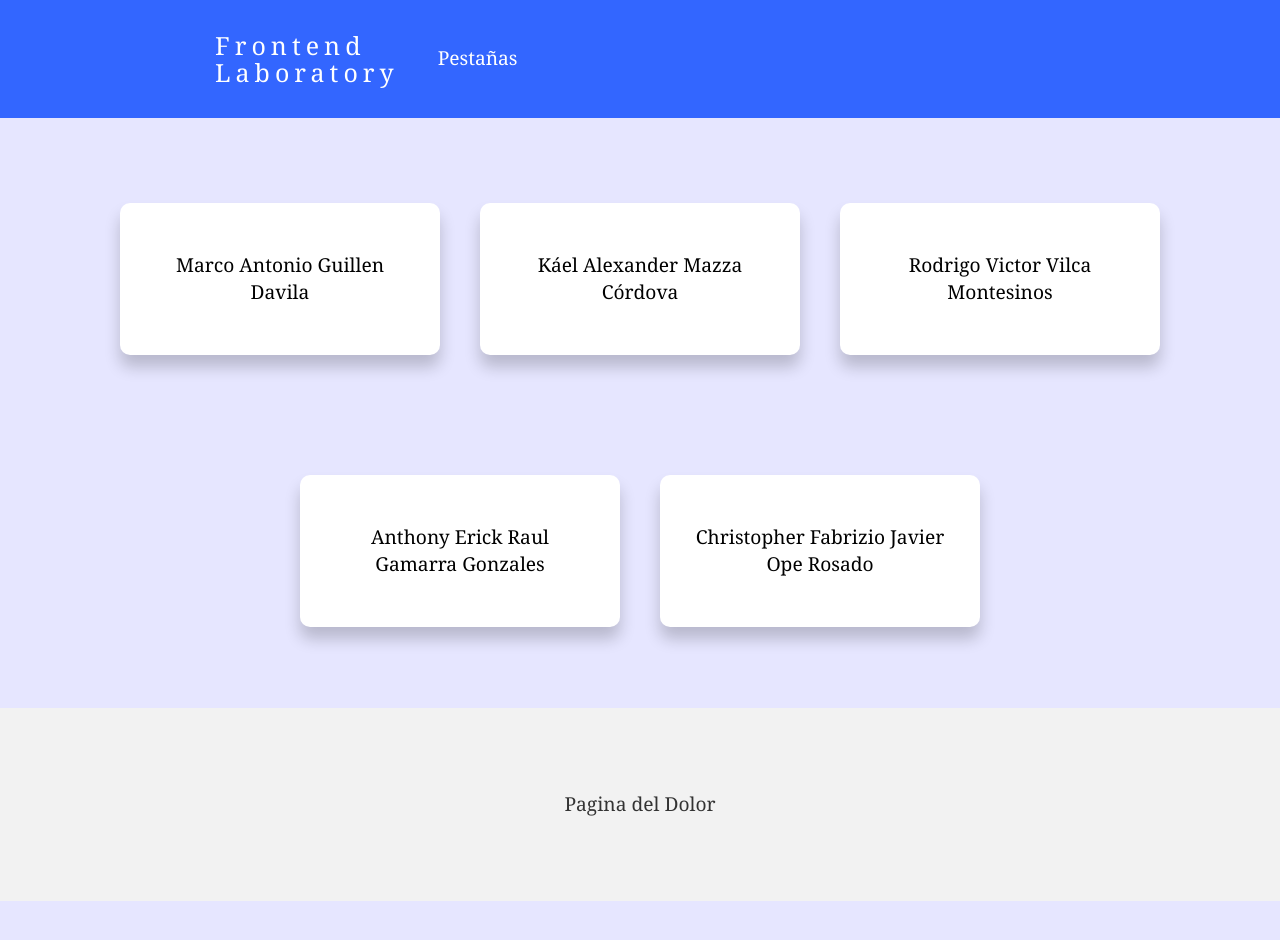
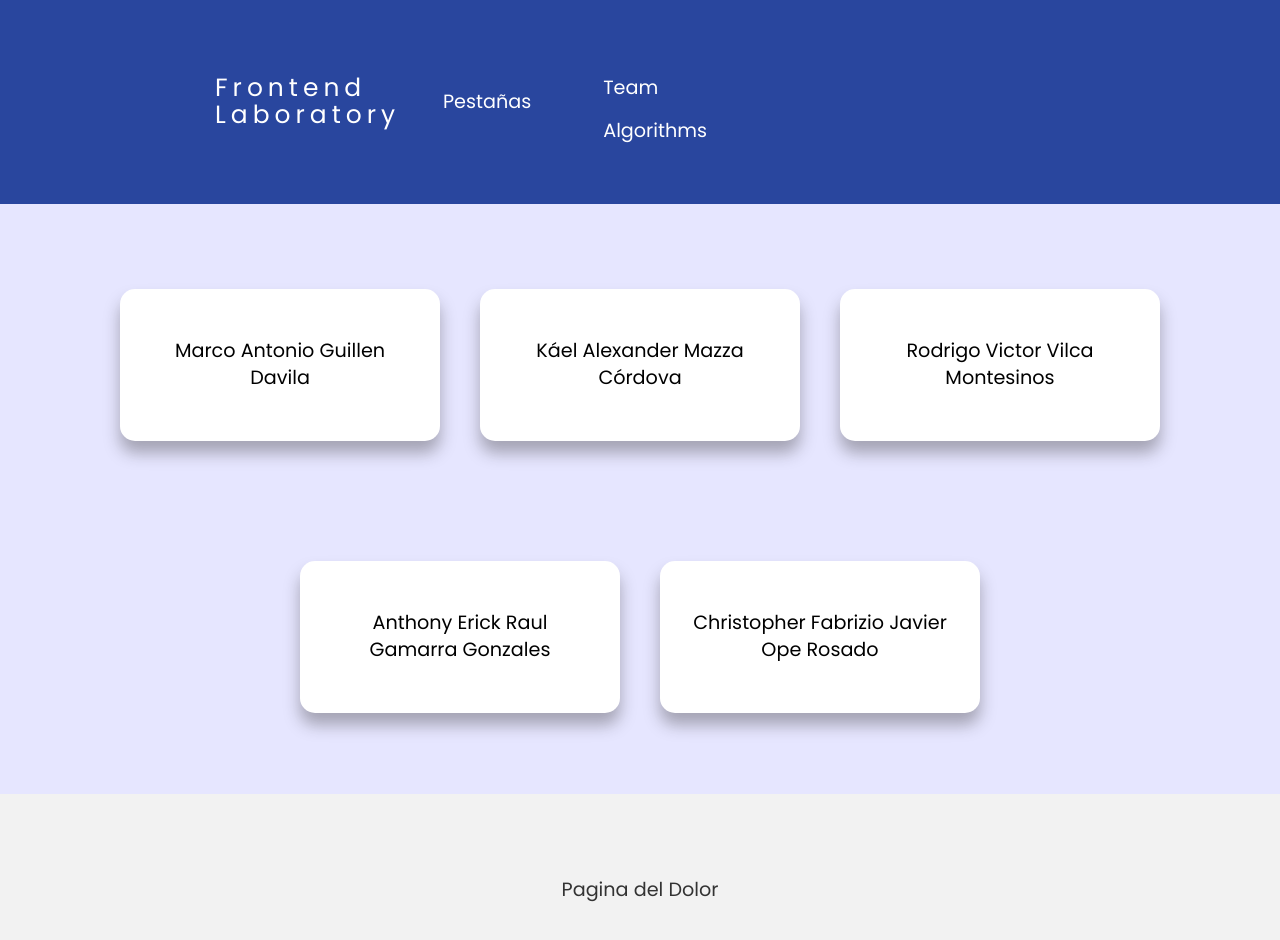
Before and after one commit to UCSP-CS2B1/frontend-laboratory-losrenegados, a website: page index.html in a window 1280 px wide. Before the commit the page ends 901 px from the top, so only its background shows below. Drawn offline with Linux system fonts and the light colour scheme; files that its build step writes are made by us from their sources; files whose address does not match are found by name.

Commit message:
Update style.css

```diff
--- a/css/style.css
+++ b/css/style.css
@@ -1,6 +1,6 @@
 @import url('https://fonts.googleapis.com/css2?family=Poppins&display=swap');
 body {
-  font-family: georgia, times, serif;
+  font-family: 'Poppins';
   color: #333;
   font-size: 1.2rem;
   line-height: 1.4em;
@@ -15,7 +15,7 @@ body {
 }
 
 .header {
-	background: #3366ff;
+	background: #29469e;
 	color: white;
 	padding: 2rem 0;
 
@@ -28,7 +28,6 @@ body {
 		text-decoration: none;
 	}
 
-
 .logo-nav-container {
 	display: flex;
 	justify-content: space-between;
@@ -40,8 +39,7 @@ body {
 	font-size: 1.3em;
 }
 
-
-.menu-icon{
+.pestañas{
 	display: block;
 	cursor: pointer;
 	padding: 0.5rem 1rem;
@@ -53,8 +51,9 @@ body {
 	.navigation ul {
 		display: none;
 	}
-	.navigation ul.show{
-		display: block
+	.navigation ul.subp{
+		display: block;
+
 	}
 	.navigation ul li {
 		display: block;
@@ -66,8 +65,9 @@ body {
 			border-radius: 5px;
 		}
 			.navigation ul li a:hover{
-				background: #b3c6ff;
+				background: #7f91c7;
 			}
+
 .boxes{
 	top: 200px;
 	width:100%;
@@ -77,9 +77,8 @@ body {
 	flex-wrap: wrap;
 	justify-content: center;
 	margin: auto;
+}
 
-
-}
 .boxes .form-register {
 	width: 260px;
 /*	height:100px; */
@@ -88,16 +87,14 @@ body {
 	padding: 30px;
 	margin:20px;
 	margin-top:100px;
-	border-radius: 10px;
+	border-radius: 15px;
 	overflow: hidden;
 	transition:all 0.25s;
-
 }
-
 
 .boxes .form-register{
 	transform: translateY(-15px);
-	box-shadow: 0 12px 16px rgba(0,0,0,0.2);
+	box-shadow: 0 12px 16px rgba(44, 39, 39, 0.349);
 }
 
 footer {
@@ -107,5 +104,4 @@ footer {
 	margin-top:10rem;
 }
 
-
 /*Place your style sheet content here, you already have Poppins font imported*/
```
